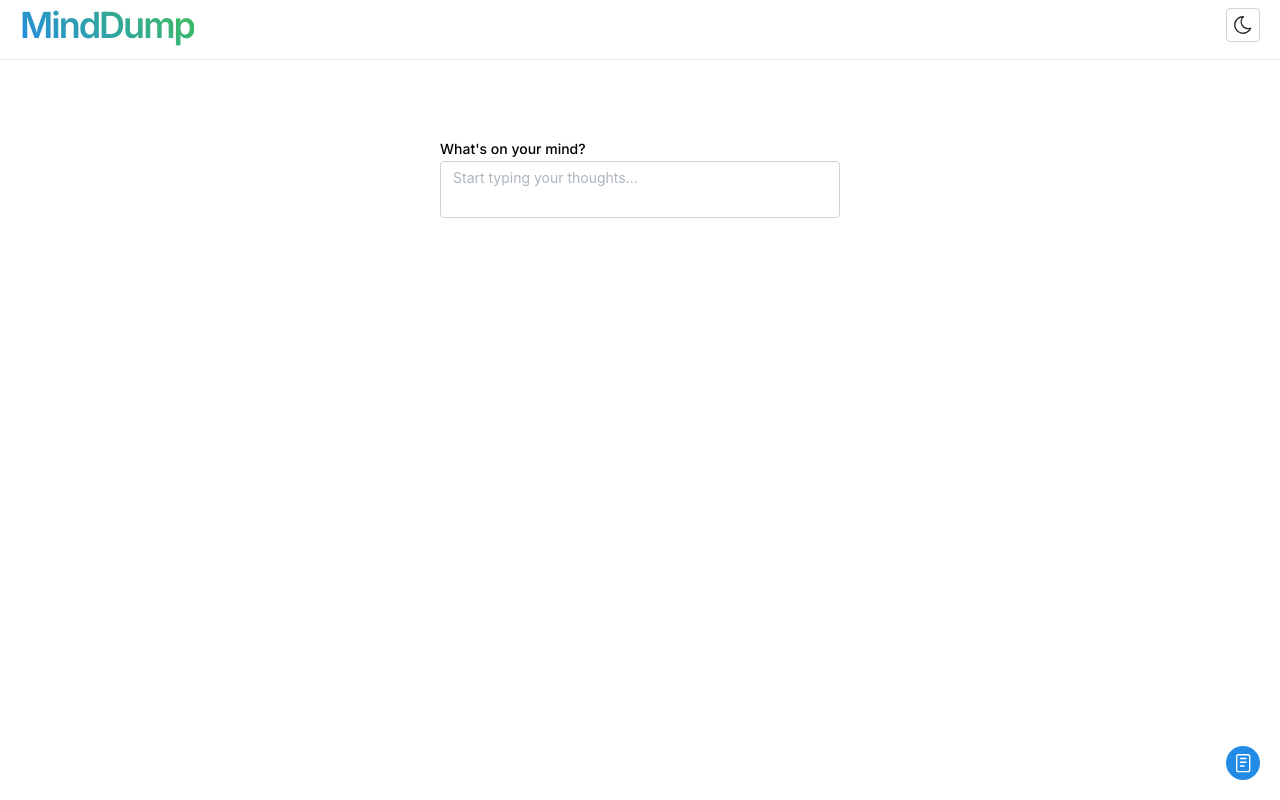
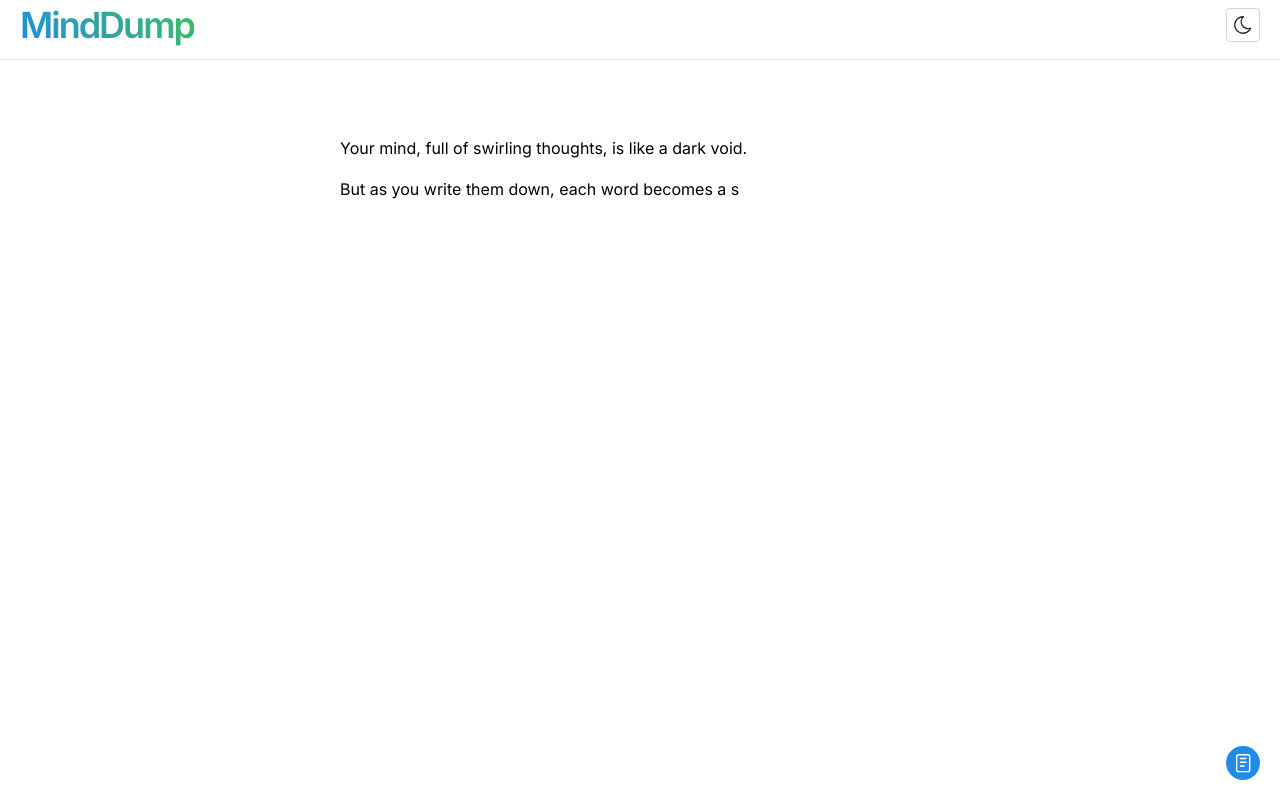
Before and after one commit to huyTon-IceBear/MindDump, a Next.js app: page /notes in a window 1280 px wide. Built offline with nearby package versions, Linux system fonts and the light colour scheme.

Commit message:
fix: :bug: intro text display and animation

```diff
--- a/src/components/TypeWriter/index.tsx
+++ b/src/components/TypeWriter/index.tsx
@@ -2,28 +2,47 @@ import { TypeWriterProps } from "@/types/component";
 import { Stack, Text } from "@mantine/core";
 import { useEffect, useState } from "react";
 
-export default function TypeWriter({ text, speed }: TypeWriterProps) {
-  const [displayText, setDisplayText] = useState("");
+export default function TypeWriter({
+  text,
+  speed,
+  onComplete,
+}: TypeWriterProps) {
+  const [displayText, setDisplayText] = useState<string[]>([]);
+  const [currentLineIndex, setCurrentLineIndex] = useState(0);
+  const [currentCharIndex, setCurrentCharIndex] = useState(0);
 
   useEffect(() => {
-    let i = 0;
+    const lines = Array.isArray(text) ? text : [text];
+
     const typingInterval = setInterval(() => {
-      if (i < text.length) {
-        setDisplayText((prevText) => prevText + text.charAt(i));
-        i++;
+      if (currentLineIndex < lines.length) {
+        const currentLine = lines[currentLineIndex];
+        if (currentCharIndex < currentLine.length) {
+          setDisplayText((prev) => {
+            const newText = [...prev];
+            if (!newText[currentLineIndex]) newText[currentLineIndex] = "";
+            newText[currentLineIndex] += currentLine[currentCharIndex];
+            return newText;
+          });
+          setCurrentCharIndex((prev) => prev + 1);
+        } else {
+          setCurrentLineIndex((prev) => prev + 1);
+          setCurrentCharIndex(0);
+        }
       } else {
         clearInterval(typingInterval);
+        onComplete && onComplete();
       }
     }, speed);
 
-    return () => {
-      clearInterval(typingInterval);
-    };
-  }, [text, speed]);
+    return () => clearInterval(typingInterval);
+  }, [text, speed, currentLineIndex, currentCharIndex, onComplete]);
 
   return (
     <Stack>
-      <Text>{displayText}</Text>
+      {displayText.map((line, index) => (
+        <Text key={index}>{line}</Text>
+      ))}
     </Stack>
   );
 }
--- a/src/sections/notes/index.tsx
+++ b/src/sections/notes/index.tsx
@@ -1,32 +1,65 @@
 "use client";
 import CustomInput from "@/components/CustomInput";
-import { Container, Stack } from "@mantine/core";
+import { Button, Container, Stack, Transition } from "@mantine/core";
 import StarryBackground from "@/components/StarryBackground";
 import TypeWriter from "@/components/TypeWriter";
-import { useEffect } from "react";
+import { useState, useEffect } from "react";
 import { AppIntro } from "@/constant/text";
-import { useLocalStorage } from "@mantine/hooks";
 import Note from "./view/Note";
 
 export default function NoteView() {
-  const [hasRenderIntro, setHasRenderIntro] = useLocalStorage({
-    key: "render-intro",
-    defaultValue: false,
-  });
+  const [showTypeWriter, setShowTypeWriter] = useState(true);
+  const [typewriterComplete, setTypewriterComplete] = useState(false);
 
-  useEffect(() => {
-    if (!hasRenderIntro) {
-      setHasRenderIntro(true);
-    }
-  }, [hasRenderIntro, setHasRenderIntro]);
+  const handleSkip = () => {
+    setShowTypeWriter(false);
+  };
+
+  const handleTypewriterComplete = () => {
+    setTypewriterComplete(true);
+  };
 
   return (
     <Container fluid>
       <Stack align="center" justify="center" gap="md">
         <StarryBackground />
-        <Stack w={400}>
-          {!hasRenderIntro && <TypeWriter text={AppIntro.line1} speed={50} />}
-          <CustomInput />
+        <Stack w={600}>
+          {showTypeWriter ? (
+            <>
+              <Transition
+                mounted={showTypeWriter}
+                transition="fade"
+                duration={400}
+                timingFunction="ease"
+              >
+                {(styles) => (
+                  <div style={styles}>
+                    <TypeWriter
+                      text={[AppIntro.line1, AppIntro.line2]}
+                      speed={50}
+                      onComplete={handleTypewriterComplete}
+                    />
+                    <Transition
+                      mounted={typewriterComplete}
+                      transition="fade"
+                      duration={400}
+                      timingFunction="ease"
+                    >
+                      {(buttonStyles) => (
+                        <div style={buttonStyles}>
+                          <Button mt={20} onClick={handleSkip}>
+                            Start writing
+                          </Button>
+                        </div>
+                      )}
+                    </Transition>
+                  </div>
+                )}
+              </Transition>
+            </>
+          ) : (
+            <CustomInput />
+          )}
         </Stack>
       </Stack>
       <Note />
```
Also changed, not shown: src/types/component.ts (+5 -4 lines).
